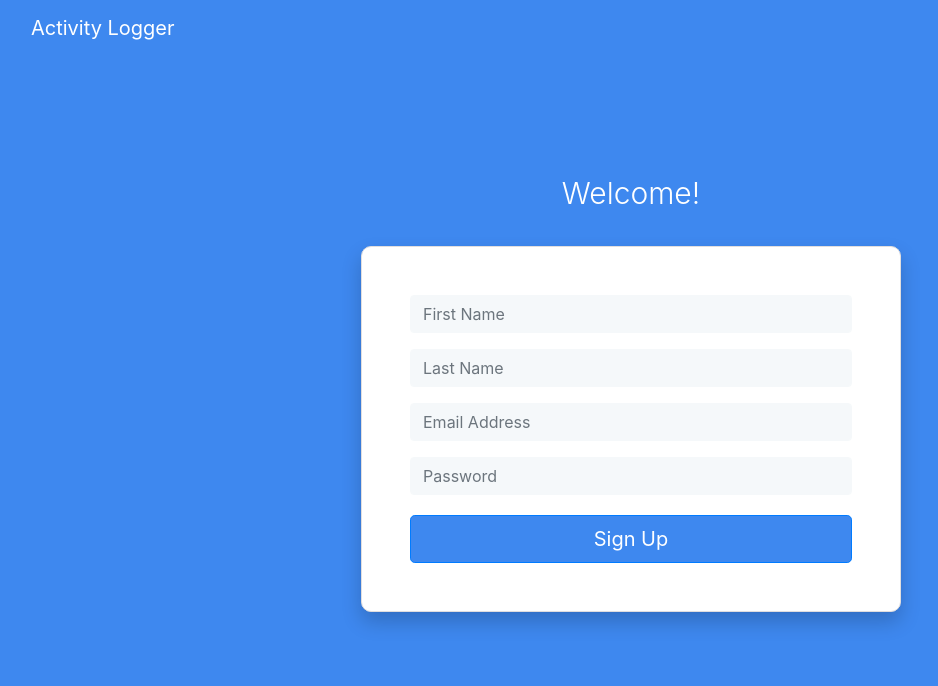
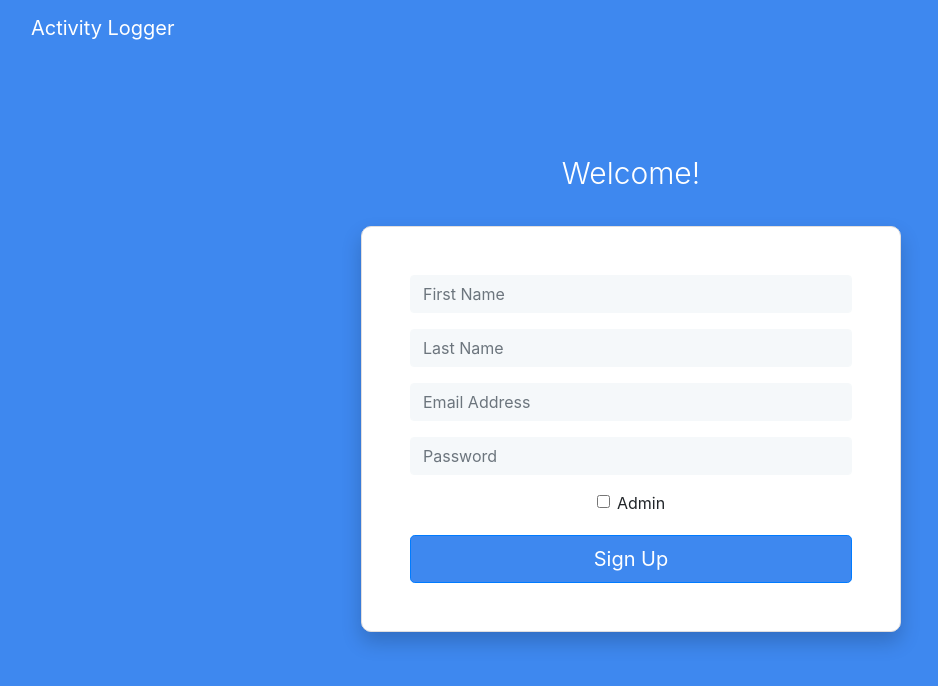
Before and after one commit to rohanpahwa27/ActivityLoggerUI, a React (Create React App) app: page /Signup in a window 1280 px wide. Shown: the top 686 px of the page, without its empty margins (9-947 px from the left). Built offline with nearby package versions, Linux system fonts and the light colour scheme.

Commit message:
Check box

```diff
--- a/src/Signup/SignupCard/Signup.js
+++ b/src/Signup/SignupCard/Signup.js
@@ -65,6 +65,9 @@ export default class SignupCard extends Component {
                       placeholder="Password"
                     />
                   </Form.Group>
+                  <Form.Group controlId="formBasicCheckbox">
+                    <Form.Check type="checkbox" label="Admin" />
+                  </Form.Group>
                   <Button block size="lg" type="submit" className="signup-btn">
                     <span>Sign Up</span>
                   </Button>
```
